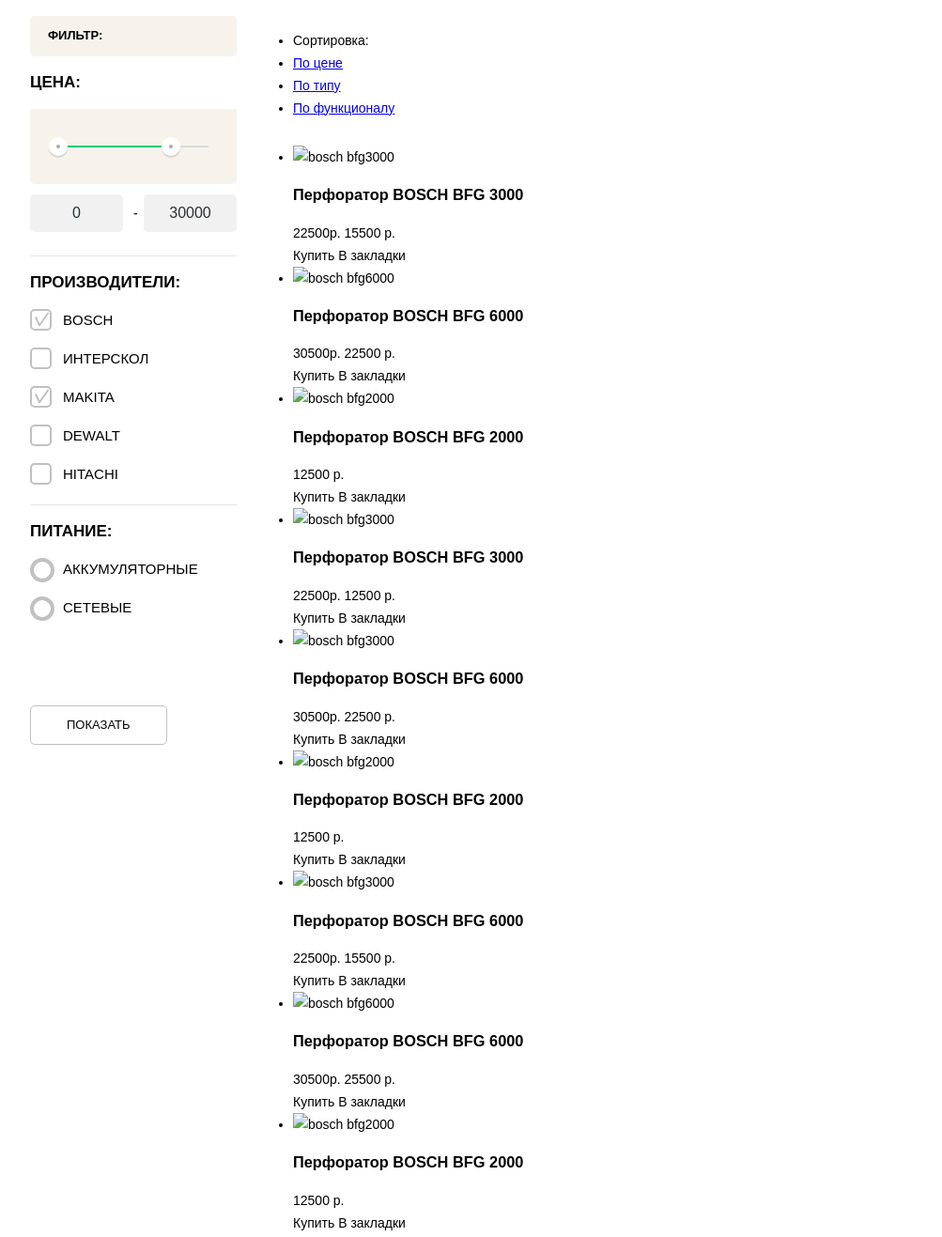
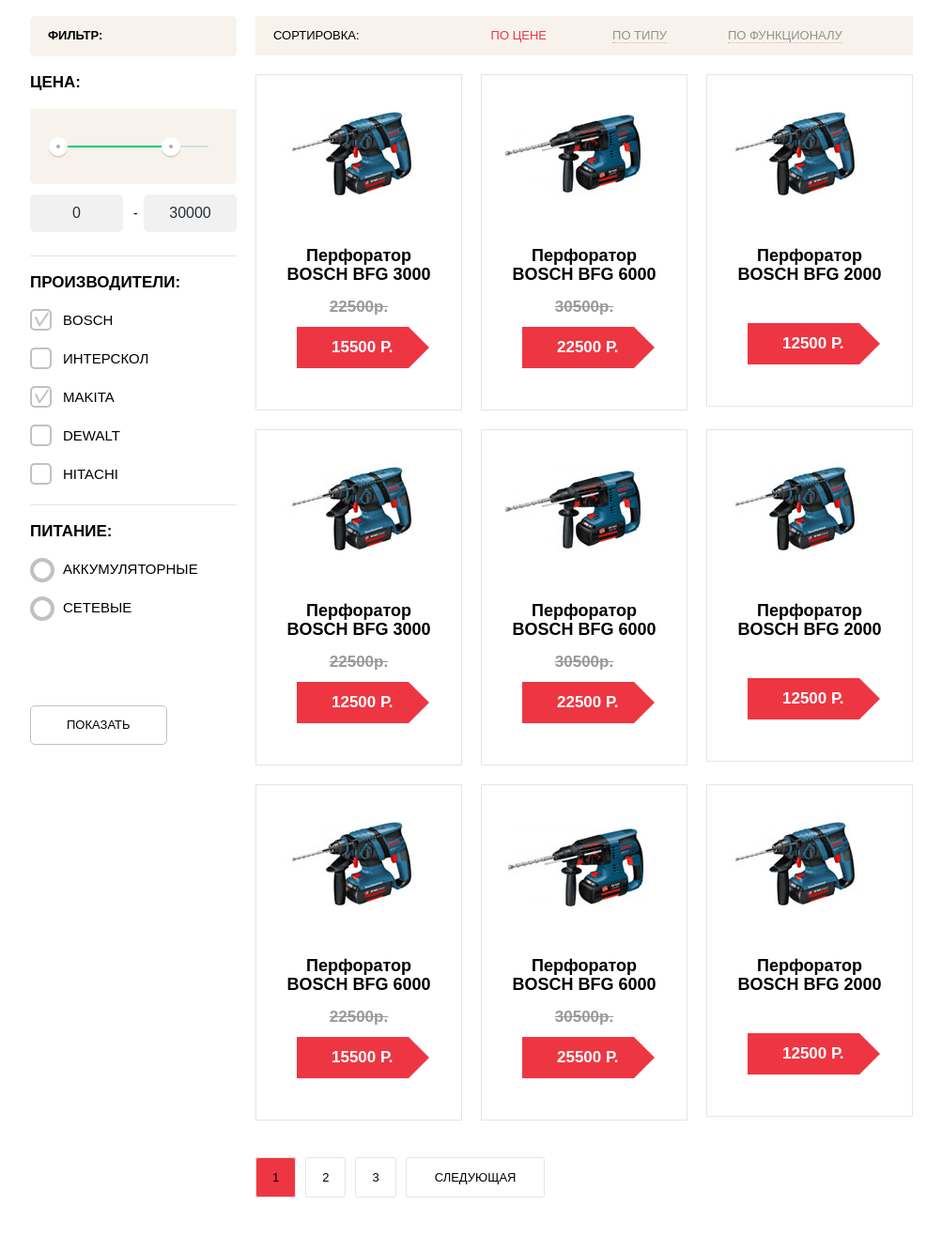
Before and after one commit to amerso/357189-technomart, a plain HTML site: page index_2.html in a window 1280 px wide. Shown: the part 716-2033 px from the top of the page at 94% size, without its empty margins (138-1141 px from the left). Drawn offline with Linux system fonts and the light colour scheme.

Commit message:
верстка 2стр продолжение

```diff
--- a/css/style.css
+++ b/css/style.css
@@ -1830,23 +1830,270 @@
 
 
 
-
-
-
-
-
-
-
-
-
-
-
-
-
-
+/*СОРТИРОВКА*/
 
 
 .main-inner-catalog {
     float: left;
     width: 700px;
 }
+
+.main-inner-sorting {
+   background-color: #f7f3ec;
+}
+
+.main-inner-sorting ul {
+    list-style: none;
+    margin: 0;
+    padding: 0;
+    font-size: 0;
+
+
+
+
+}
+
+.main-inner-sorting li {
+    display: inline-block;
+    text-align: top;
+    font-size: 13px;
+    line-height: 18px;
+    text-transform: uppercase;
+    font-family: "PT Sans", "Arial", sans-serif;
+    padding-top: 12px;
+    padding-bottom: 12px;
+    float: left;
+
+
+
+}
+
+.main-inner-sorting li > span {
+   padding-left: 19px;
+    margin-right: 140px;
+}
+
+.main-inner-sorting a {
+    text-decoration: none;
+    color: #000;
+    opacity: 0.4;
+    border-bottom: 1px dotted #ee3643;
+}
+
+.main-inner-sorting  li:nth-child(2) > a {
+    color: #ee3643;
+    opacity: 1;
+    border-bottom: none;
+    padding-right: 70px;
+
+}
+
+.main-inner-sorting  li:nth-child(3) {
+    padding-right: 65px;
+}
+
+
+/*СПИСОК ТОВАРОВ*/
+
+.inner-catalog {
+    list-style: none;
+    font-size: 0;
+    margin: 0;
+    padding: 0;
+    margin-top: 20px;
+
+}
+
+.inner-catalog li {
+    position: relative;
+    width: 218px;
+    min-height: 318px;
+    display: block;
+    float: left;
+    margin-right: 20px;
+    margin-bottom: 20px;
+    border: 1px solid #e5e5e5;
+
+}
+
+.inner-catalog li:nth-child(3),
+.inner-catalog li:nth-child(6),
+.inner-catalog li:nth-child(9) {
+    margin-right: 0;
+}
+
+.inner-catalog img {
+    display: block;
+    margin-bottom: 44px;
+
+
+}
+
+.inner-catalog h3 {
+    font-size: 18px;
+    line-height: 20px;
+    font-family: "PT Sans", "Arial", sans-serif;
+    font-weight: bold;
+    margin: 0;
+    padding: 0 20px;
+    text-align: center;
+    margin-bottom: 16px;
+}
+
+.inner-catalog span {
+    display: block;
+    font-size: 17px;
+    line-height: 18px;
+    font-weight: bold;
+    font-family: "PT Sans", "Arial", sans-serif;
+    color: #999;
+    text-decoration: line-through;
+    text-align: center;
+    margin-bottom: 12px;
+
+
+}
+
+.inner-catalog .last-price {
+    font-size: 17px;
+    line-height: 18px;
+    font-weight: bold;
+    font-family: "PT Sans", "Arial", sans-serif;
+    color: #fff;
+    background-color: #ee3643;
+    margin: 0;
+    padding: 0;
+    padding: 13px 16px 13px 37px;
+    margin-left: 43px;
+    margin-bottom: 20px;
+    text-transform: uppercase;
+    position: relative;
+    display: inline-block;
+    cursor: pointer;
+
+}
+
+.inner-catalog .last-price::after {
+    content: "";
+    position: absolute;
+    border: 22px solid transparent;
+    border-left: 22px solid #ee3643;
+    right: -44px;
+    top: 0px;
+}
+
+.inner-catalog .last-price:nth-child(3),
+.inner-catalog .last-price:nth-child(6),
+.inner-catalog .last-price:nth-child(9){
+    margin-top: 26px;
+}
+
+
+/*ВСПЛЫВАЮЩИЕ ОКНА*/
+
+.inner-hidden-links {
+    position: absolute;
+    width: 136px;
+    top: 43px;
+    left: 41px;
+    display: none;
+
+}
+
+.inner-hidden-buy {
+    position: relative;
+    font-size: 14px;
+    line-height: 18px;
+    color: #fff;
+    text-transform: uppercase;
+    padding: 12px 45px 9px 49px;
+    margin-bottom: 8px;
+    background-color: #63a63e;
+    border-bottom: 3px solid #367315;
+    border-radius: 3px;
+    cursor: pointer;
+    display: inline-block;
+
+
+}
+
+.inner-hidden-buy:hover {
+    background: #5fbb2d;
+}
+
+.inner-hidden-buy:active {
+    background: #518534;
+    border-bottom: 3px solid #518534;
+}
+
+.inner-hidden-tab {
+    position: relative;
+    font-size: 14px;
+    line-height: 18px;
+    color: #32425c;
+    text-transform: uppercase;
+    padding: 9px 29px 7px 33px;
+    border: 3px solid #63a63e;
+    border-radius: 3px;
+    cursor: pointer;
+    display: inline-block;
+}
+
+.inner-hidden-tab:hover {
+    border: 3px solid #32425c;
+}
+
+.inner-hidden-tab:active {
+    border: 3px solid #32425c;
+    opacity: 0.5;
+}
+
+.inner-catalog li:hover > .inner-hidden-links {
+    display: block;
+}
+
+.inner-catalog li:hover > img {
+    opacity: 0;
+}
+
+
+/*PAGES*/
+
+.inner-pages {
+    list-style: none;
+    margin: 0;
+    padding: 0;
+    margin-top: 32px;
+    font-size: 0;
+    margin-bottom: 60px;
+
+}
+
+.inner-pages li {
+    display: inline-block;
+    text-align: top;
+    font-size: 13px;
+    line-height: 18px;
+    font-family: "PT Sans", "Arial", sans-serif;
+    margin-right: 10px;
+
+}
+
+.inner-pages a {
+    color: #000;
+    text-decoration: none;
+    text-transform: uppercase;
+    padding: 13px 17px;
+    border-radius: 3px;
+    border: 1px solid #e5e5e5;
+
+
+}
+
+.inner-pages .active {
+    background-color: #ee3643;
+}
+
+.inner-pages .next {
+    padding: 13px 30px;
+}
--- a/index_2.html
+++ b/index_2.html
@@ -183,7 +183,7 @@
 
                   <ul class="inner-catalog clearfix">
         <li>
-            <img src="#" width="" height="" alt="bosch bfg3000">
+            <img src="image/catalog-1.jpg" width="216" height="138" alt="bosch bfg3000">
             <h3>Перфоратор BOSCH BFG 3000</h3>
             <span>22500р.</span>
             <a class="last-price">15500 р.</a>
@@ -193,9 +193,9 @@
                 <a>В закладки</a>
             </div>
 
-            <div class="hidden-links">
-                <a class="hidden-buy">купить</a>
-                <a class="hidden-tab">в закладки</a>
+            <div class="inner-hidden-links">
+                <a class="inner-hidden-buy">купить</a>
+                <a class="inner-hidden-tab">в закладки</a>
             </div>
         </li>
 
@@ -203,7 +203,7 @@
 
 
     <li>
-            <img src="#" width="" height="" alt="bosch bfg6000">
+            <img src="image/catalog-2.jpg" width="216" height="138" alt="bosch bfg6000">
             <h3>Перфоратор BOSCH BFG 6000</h3>
             <span>30500р.</span>
             <a class="last-price">22500 р.</a>
@@ -213,14 +213,14 @@
                 <a>В закладки</a>
             </div>
 
-            <div class="hidden-links">
-                <a class="hidden-buy">купить</a>
-                <a class="hidden-tab">в закладки</a>
+            <div class="inner-hidden-links">
+                <a class="inner-hidden-buy">купить</a>
+                <a class="inner-hidden-tab">в закладки</a>
             </div>
         </li>
 
        <li>
-            <img src="#" width="" height="" alt="bosch bfg2000">
+            <img src="image/catalog-3.jpg" width="216" height="138" alt="bosch bfg2000">
             <h3>Перфоратор BOSCH BFG 2000</h3>
 
             <a class="last-price">12500 р.</a>
@@ -229,15 +229,15 @@
                 <a>В закладки</a>
             </div>
 
-            <div class="hidden-links">
-                <a class="hidden-buy">купить</a>
-                <a class="hidden-tab">в закладки</a>
+            <div class="inner-hidden-links">
+                <a class="inner-hidden-buy">купить</a>
+                <a class="inner-hidden-tab">в закладки</a>
             </div>
         </li>
 
 
        <li>
-            <img src="#" width="" height="" alt="bosch bfg3000">
+            <img src="image/catalog-4.jpg" width="216" height="138" alt="bosch bfg3000">
             <h3>Перфоратор BOSCH BFG 3000</h3>
             <span>22500р.</span>
             <a class="last-price">12500 р.</a>
@@ -246,16 +246,16 @@
                 <a>В закладки</a>
             </div>
 
-            <div class="hidden-links">
-                <a class="hidden-buy">купить</a>
-                <a class="hidden-tab">в закладки</a>
+            <div class="inner-hidden-links">
+                <a class="inner-hidden-buy">купить</a>
+                <a class="inner-hidden-tab">в закладки</a>
             </div>
         </li>
 
 
 
        <li>
-            <img src="#" width="" height="" alt="bosch bfg3000">
+            <img src="image/catalog-5.jpg" width="216" height="138" alt="bosch bfg3000">
             <h3>Перфоратор BOSCH BFG 6000</h3>
             <span>30500р.</span>
             <a class="last-price">22500 р.</a>
@@ -264,15 +264,15 @@
                 <a>В закладки</a>
             </div>
 
-            <div class="hidden-links">
-                <a class="hidden-buy">купить</a>
-                <a class="hidden-tab">в закладки</a>
+            <div class="inner-hidden-links">
+                <a class="inner-hidden-buy">купить</a>
+                <a class="inner-hidden-tab">в закладки</a>
             </div>
         </li>
 
 
         <li>
-            <img src="#" width="" height="" alt="bosch bfg2000">
+            <img src="image/catalog-6.jpg" width="216" height="138" alt="bosch bfg2000">
             <h3>Перфоратор BOSCH BFG 2000</h3>
 
             <a class="last-price">12500 р.</a>
@@ -281,15 +281,15 @@
                 <a>В закладки</a>
             </div>
 
-            <div class="hidden-links">
-                <a class="hidden-buy">купить</a>
-                <a class="hidden-tab">в закладки</a>
+            <div class="inner-hidden-links">
+                <a class="inner-hidden-buy">купить</a>
+                <a class="inner-hidden-tab">в закладки</a>
             </div>
         </li>
 
 
         <li>
-            <img src="#" width="" height="" alt="bosch bfg3000">
+            <img src="image/catalog-7.jpg" width="216" height="138" alt="bosch bfg3000">
             <h3>Перфоратор BOSCH BFG 6000</h3>
             <span>22500р.</span>
             <a class="last-price">15500 р.</a>
@@ -298,15 +298,15 @@
                 <a>В закладки</a>
             </div>
 
-            <div class="hidden-links">
-                <a class="hidden-buy">купить</a>
-                <a class="hidden-tab">в закладки</a>
+            <div class="inner-hidden-links">
+                <a class="inner-hidden-buy">купить</a>
+                <a class="inner-hidden-tab">в закладки</a>
             </div>
         </li>
 
 
         <li>
-            <img src="#" width="" height="" alt="bosch bfg6000">
+            <img src="image/catalog-8.jpg" width="216" height="138" alt="bosch bfg6000">
             <h3>Перфоратор BOSCH BFG 6000</h3>
             <span>30500р.</span>
             <a class="last-price">25500 р.</a>
@@ -315,15 +315,15 @@
                 <a>В закладки</a>
             </div>
 
-            <div class="hidden-links">
-                <a class="hidden-buy">купить</a>
-                <a class="hidden-tab">в закладки</a>
+            <div class="inner-hidden-links">
+                <a class="inner-hidden-buy">купить</a>
+                <a class="inner-hidden-tab">в закладки</a>
             </div>
         </li>
 
 
         <li>
-            <img src="#" width="" height="" alt="bosch bfg2000">
+            <img src="image/catalog-9.jpg" width="216" height="138" alt="bosch bfg2000">
             <h3>Перфоратор BOSCH BFG 2000</h3>
 
             <a class="last-price">12500 р.</a>
@@ -332,19 +332,21 @@
                 <a>В закладки</a>
             </div>
 
-            <div class="hidden-links">
-                <a class="hidden-buy">купить</a>
-                <a class="hidden-tab">в закладки</a>
+            <div class="inner-hidden-links">
+                <a class="inner-hidden-buy">купить</a>
+                <a class="inner-hidden-tab">в закладки</a>
             </div>
         </li>
 
         </ul>
 
+
+
             <ul class="inner-pages">
-                <li><a>1</a></li>
-                 <li><a>2</a></li>
-                  <li><a>3</a></li>
-                   <li><a>следующая</a></li>
+                <li><a class="active" href="#">1</a></li>
+                 <li><a href="#">2</a></li>
+                  <li><a  href="#">3</a></li>
+                   <li><a class="next" href="#">следующая</a></li>
             </ul>
 
 
@@ -356,6 +358,7 @@
                     Перфоратор-универсальный строительный инструмент. Предназначен для сверления и долбления отверстий в кирпиче, бетоне и камне. Существуют электромеханические и пневматические перфораторы. Современные модели могут выполнять функции дрели, шуруповерта и отбойного молотка. В ассортиментном ряду есть выюор "трехрежимников": в одном устройстве будут совмещены отбойный молоток и ударная дрель.
                 </p>
             </div>
+
 
 
   </div>  <!--контейнер  -->
```
Also changed, not shown: image/catalog-1.jpg (added), image/catalog-2.jpg (added), image/catalog-3.jpg (added), image/catalog-4.jpg (added), image/catalog-5.jpg (added), image/catalog-6.jpg (added), image/catalog-7.jpg (added), image/catalog-8.jpg (added), image/catalog-9.jpg (added).
